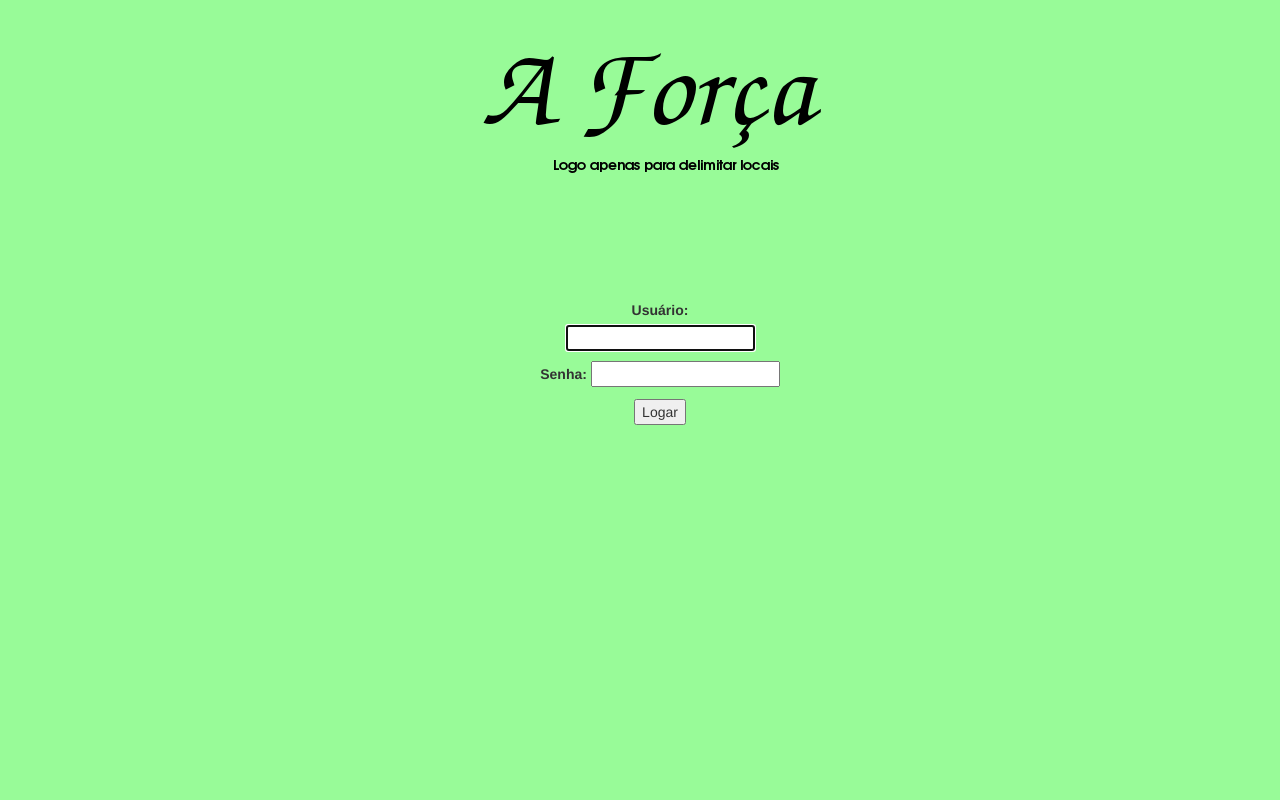
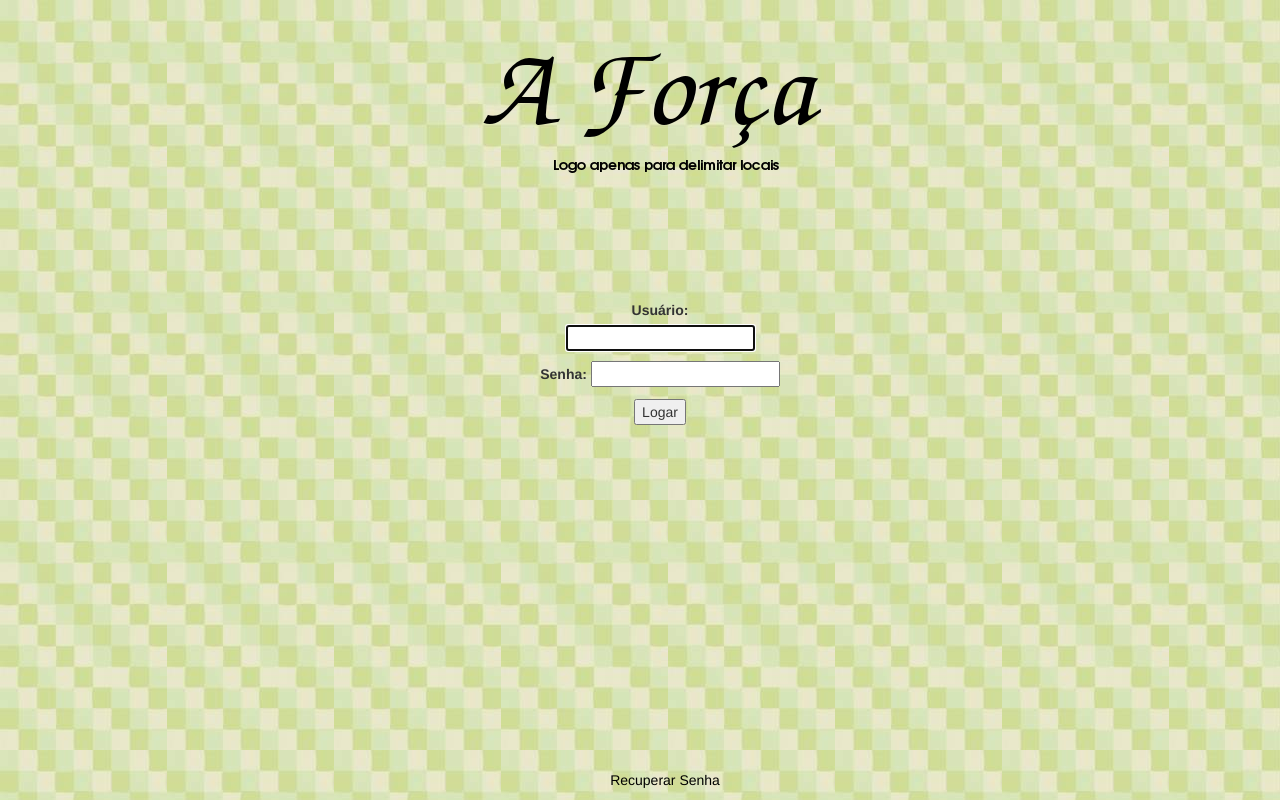
Before and after one commit to arturfarias/In-a-Galaxy-Far-Far-Away, a Django app: page / in a window 1280 px wide. Run offline with Django 3.2, Linux system fonts and the light colour scheme; some libraries are stand-ins or nearby versions.

Commit message:
Melhorias no templete de index

```diff
--- a/login/static/css/index.css
+++ b/login/static/css/index.css
@@ -1,6 +1,6 @@
-/*Trocando a cor do fundo, futuramente sera substituido por uma img */
+/*Tcoloca a imagem do fundo, ainda não sei como pegar a imagem em outro local */
 body{
-  background-color: #98FB98;
+   background-image: url(fundo.jpg);
 }
 /* Posicionando o logo provisorio*/
 #logo{
@@ -19,3 +19,16 @@ body{
   top: 50%;
   left: 50%;
 }
+/* posiciona o rodapé */
+footer{
+  position:absolute;
+	bottom:0;
+	width:100%;
+  text-align: center;
+  padding-left: 50;
+}
+
+/* Muda a cor dos links do rodapé */
+footer a {
+  color: black;
+}
--- a/login/templates/index.html
+++ b/login/templates/index.html
@@ -18,5 +18,8 @@
       <input type='submit' value='Logar' />
     </form>
     </div>
+    <footer>
+    <p> <a href="#">Recuperar Senha </a></p>
+  </footer>
   </body
 </html>
```
Also changed, not shown: README.md, login/static/css/fundo.jpg (renamed from login/static/img/fundo.jpg).
